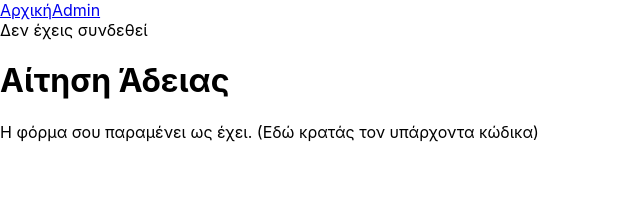
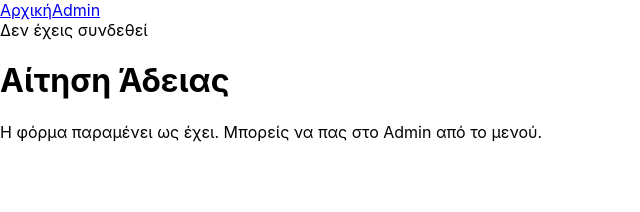
Before and after one commit to ambunow/adeies, a React (Create React App) app: page / in a window 1280 px wide. Shown: the top 212 px of the page, without its empty margins (0-640 px from the left). Built offline with nearby package versions, Linux system fonts and the light colour scheme; no server answers.

Commit message:
Update App.js

```diff
--- a/src/App.js
+++ b/src/App.js
@@ -3,7 +3,7 @@ import { BrowserRouter, Routes, Route, Link } from "react-router-dom";
 import { getAuth, signOut, onAuthStateChanged } from "firebase/auth";
 import { useEffect, useState } from "react";
 import AdminPanel from "./AdminPanel";
-import app from "./firebaseConfig";
+import app from "./firebaseConfig"; // ✅ import από το δικό σου config
 
 const auth = getAuth(app);
 
@@ -11,13 +11,14 @@ function Home() {
   return (
     <main className="max-w-3xl mx-auto p-6">
       <h1 className="text-2xl font-bold mb-4">Αίτηση Άδειας</h1>
-      <p>Η φόρμα σου παραμένει ως έχει. (Εδώ κρατάς τον υπάρχοντα κώδικα)</p>
+      <p>Η φόρμα παραμένει ως έχει. Μπορείς να πας στο Admin από το μενού.</p>
     </main>
   );
 }
 
 export default function App() {
   const [user, setUser] = useState(null);
+
   useEffect(() => {
     return onAuthStateChanged(auth, (u) => setUser(u || null));
   }, []);
```
